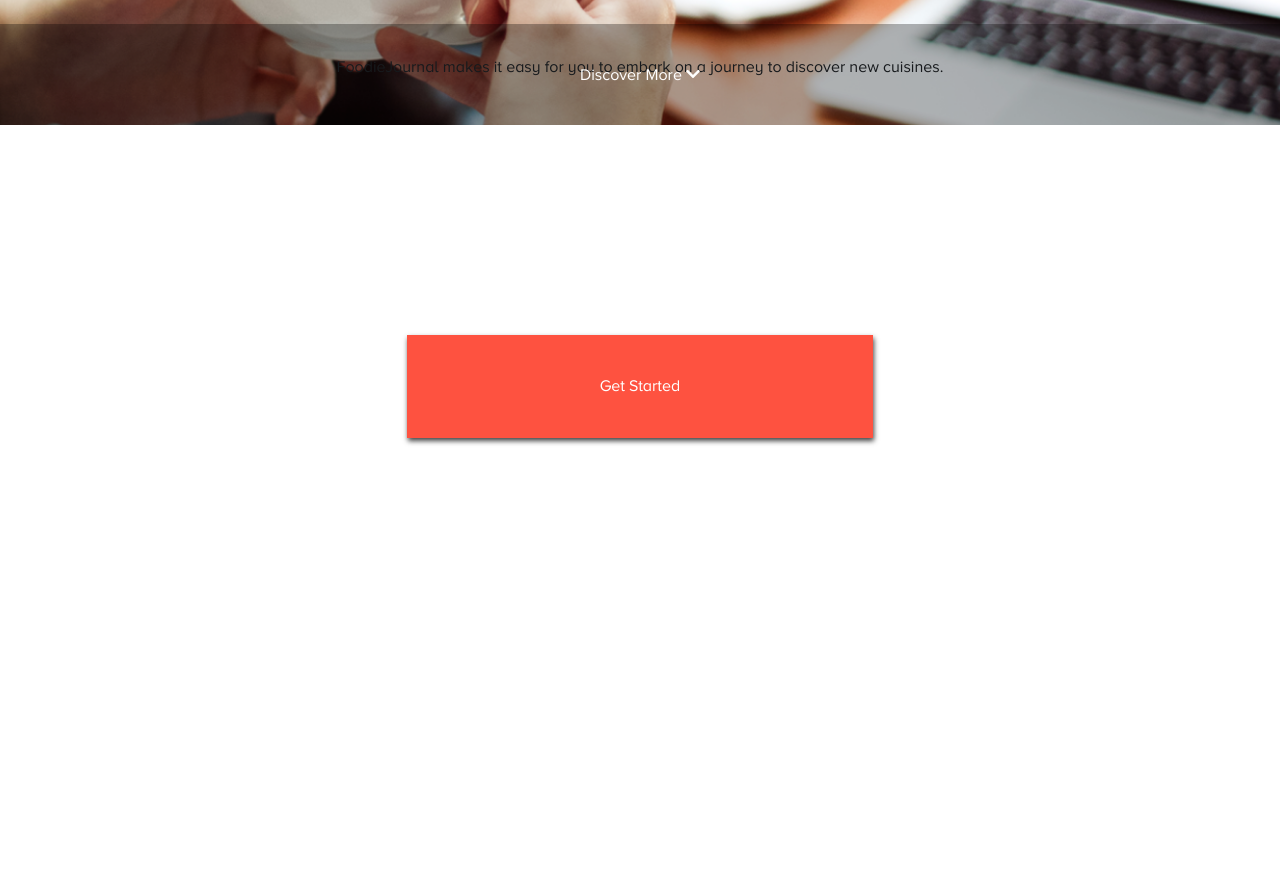
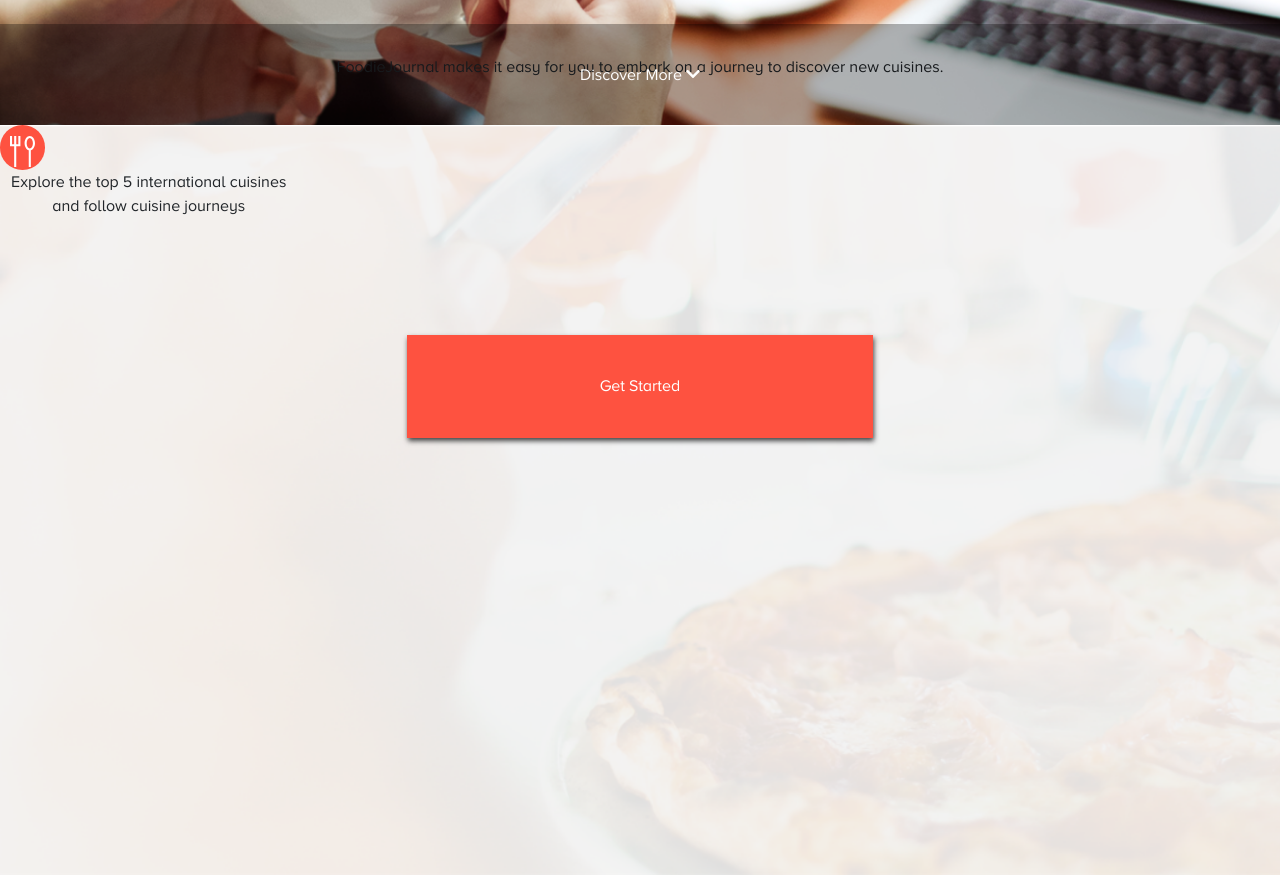
Before and after one commit to hardvolk/foodie-journal, an Angular app: page / in a window 1280 px wide. Shown: the part 600-1475 px from the top of the page. Before the commit the page ends 1294 px from the top, so only its background shows below. Built offline with nearby package versions, Linux system fonts and the light colour scheme.

Commit message:
Modify home component

```diff
--- a/src/app/home/home.component.css
+++ b/src/app/home/home.component.css
@@ -40,46 +40,25 @@
     bottom: 0;
 }
 
-/* h1 {
-    font-size: 20px;
-    text-align: center;
-    margin-top: 80px;
-    margin-bottom: 40px;
+.home-discover{
+    height: 100%;
+    background-image: url("/assets/images/home_layer2.png");
+    background-size: cover;
 }
-
-h4 {
-    font-size: 15px;
-    text-align: center;
-    margin-bottom: 10px;
-}
-
-.btn-primary {
-    position: relative;
-    left: 20%;
-    right: 20%;
-    border-radius: 0%;
-    background-color: #fd6914 !important;
-    border-color: #fd6914 !important;
-    padding: 10px 55px 10px 55px;
-    box-shadow: 4px 4px 18px #888888;
-    margin-bottom: 120px;
-}
-
-.down {
-    padding: 10px 0 10px 0;
-    opacity: 0.6;
-    background-color: #000000;
-    font-size: 15px;
-    color: white;
-    text-align: center;
-    clear: none;
-}
-
-.paragraph {
-    color: #d6d6c2;
-}
-
-footer {
-    background-color: aliceblue;
-    padding: 20px;
-} */
+    .home-discover .circle-icon-container{
+        width:  15%;
+        height:  auto;
+        padding-top: 15%;
+        position:  relative;
+        border-radius: 50%;
+    }
+    .home-discover .circle-icon-container .icon-container{
+        position:  absolute;
+        top: 50%;
+        margin-top: -25%;
+        left: 0;
+        right: 0;
+    }
+    .home-discover .circle-icon-container .icon-container img{
+        width: 25px;
+    }
--- a/src/app/home/home.component.html
+++ b/src/app/home/home.component.html
@@ -12,3 +12,15 @@
     Discover More <i class="fas fa-chevron-down"></i>
   </div>
 </section>
+<section class="home-discover">
+  <div class="row">
+    <div class="col-xs-12 col-md-3 item-discover text-center">
+      <div class="orange circle-icon-container">
+        <div class="icon-container">
+            <img src="/assets/icons/fork_and_spoon.svg" alt="top international cuisines">
+        </div>
+      </div>
+      <p>Explore the top 5 international cuisines and follow cuisine journeys</p>
+    </div>
+  </div>
+</section>
```
